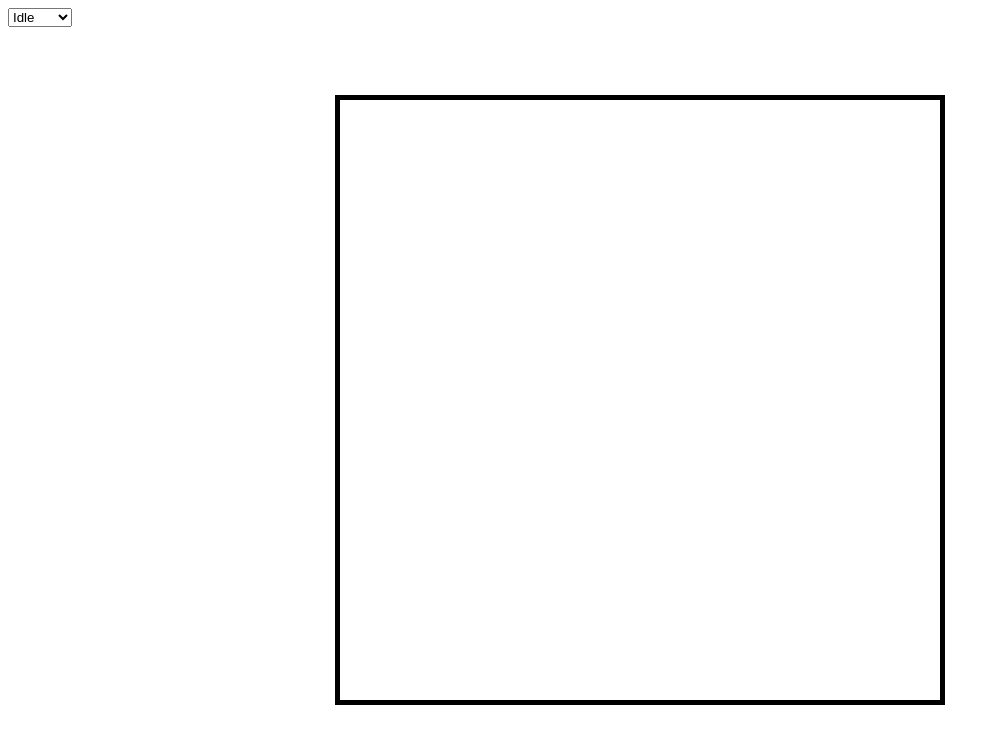
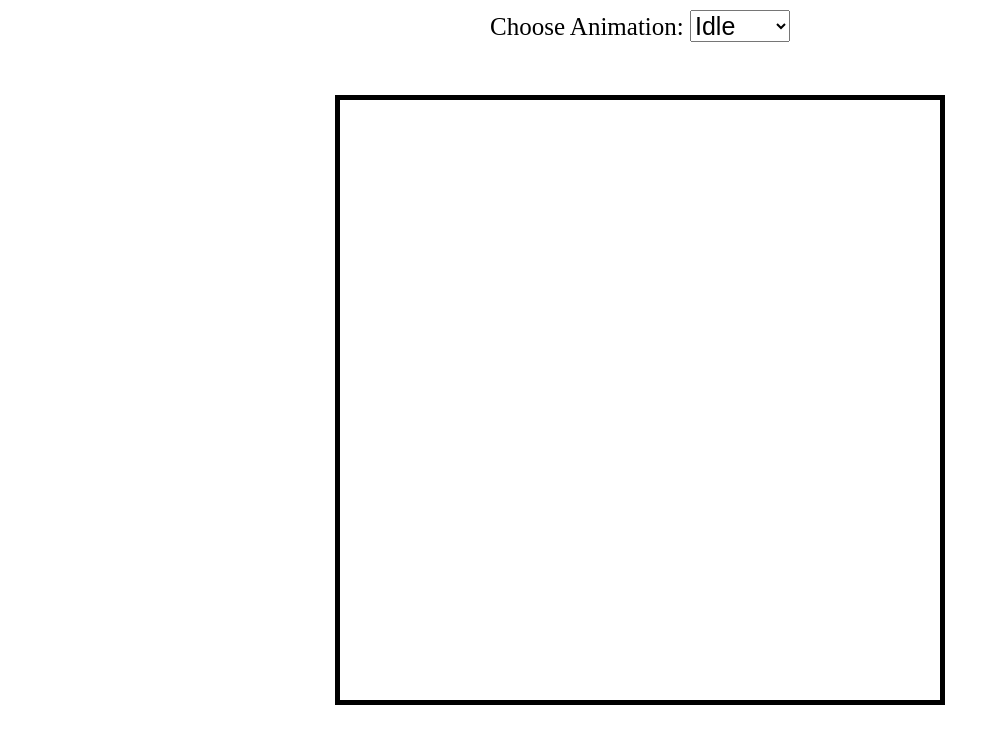
Before and after one commit to taejin5314/sprite-animation, a plain HTML site: page index.html in a window 1280 px wide. Shown: the whole page, without its empty margins (0-1000 px from the left). Drawn offline with Linux system fonts and the light colour scheme.

Commit message:
add the select to set the state of animation

```diff
--- a/index.html
+++ b/index.html
@@ -10,7 +10,7 @@
   <body>
     <canvas id="canvas1"></canvas>
     <div class="controls">
-      <label for="animations"></label>
+      <label for="animations">Choose Animation: </label>
       <select name="animations" id="animations">
         <option value="idle">Idle</option>
         <option value="jump">Jump</option>
--- a/style.css
+++ b/style.css
@@ -7,3 +7,15 @@
   width: 600px;
   height: 600px;
 }
+
+.controls {
+  position: absolute;
+  z-index: 10;
+  top: 10px;
+  left: 50%;
+  transform: translateX(-50%);
+}
+
+.controls, select, option {
+  font-size: 25px;
+}
```
